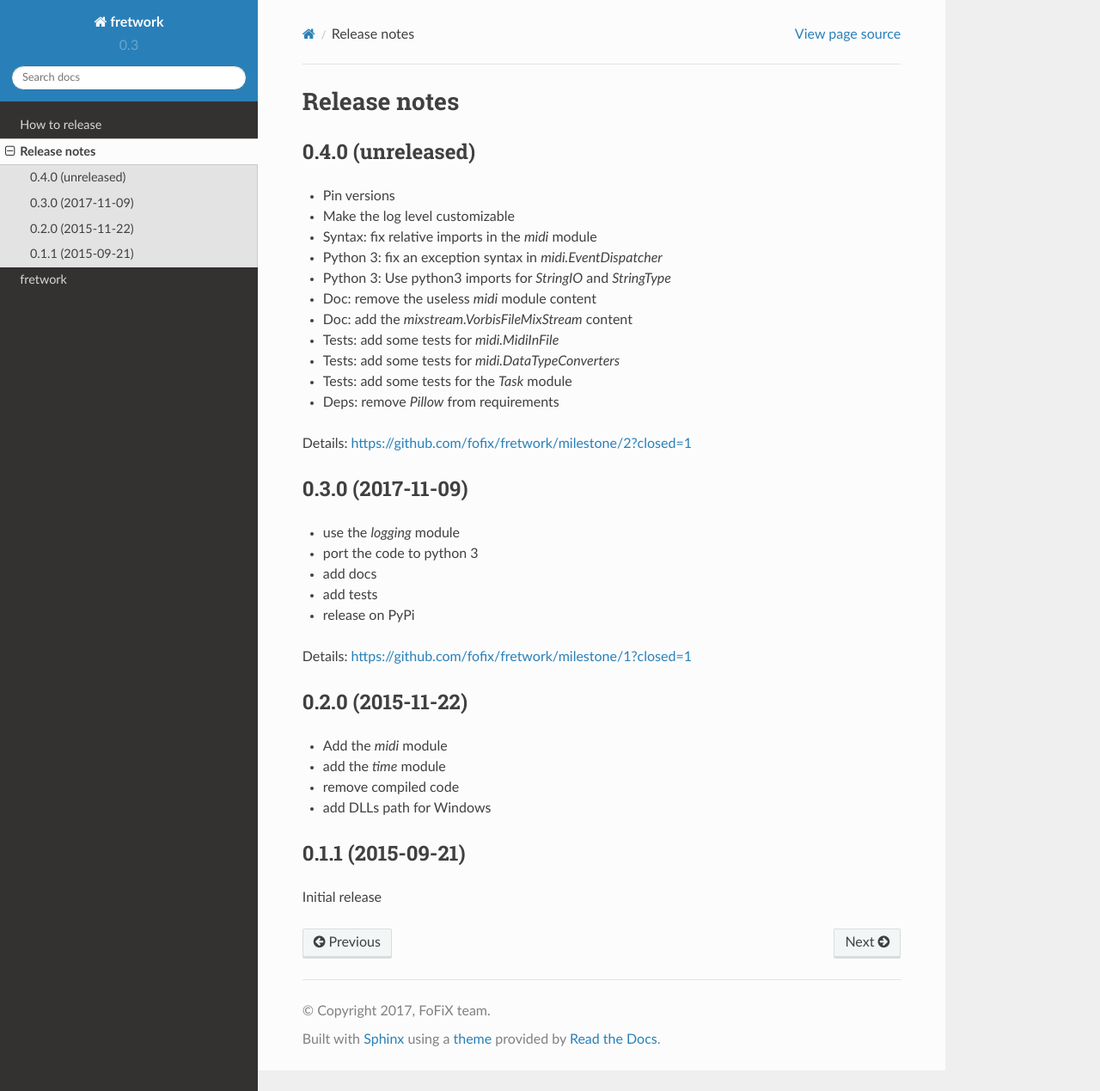
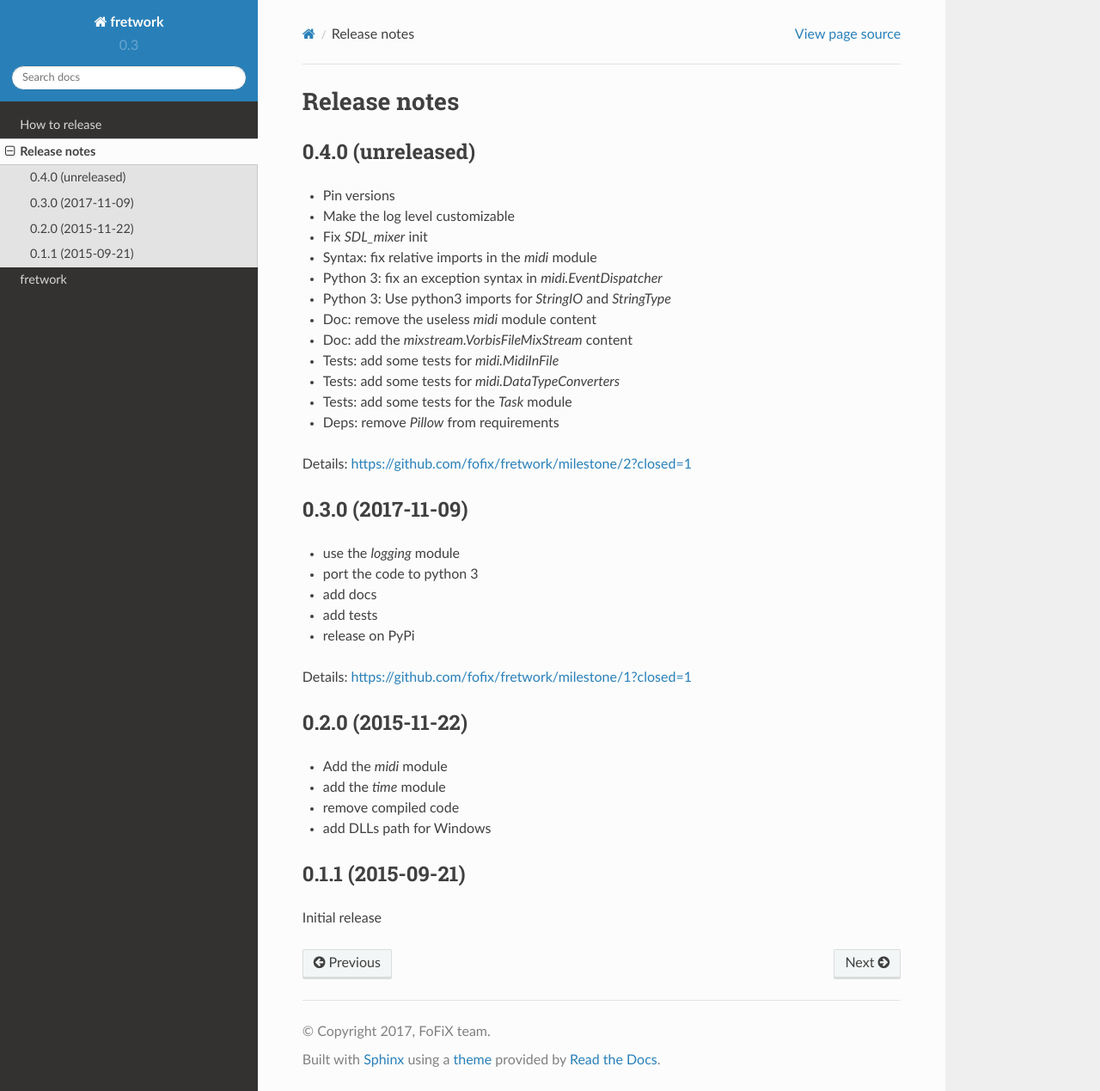
Before and after one commit to fofix/fretwork, a Sphinx documentation site: the page built from doc/source/releasenotes.rst, in a window 1280 px wide and 1269 px high. Shown: the whole window at 86% size. Built offline with Sphinx 7.4.7 and the Read the Docs theme 2.0.0, drawn with Linux system fonts in a browser that asks for light colours.

Commit message:
Doc: update release notes about SDL_mixer
Ref #44

```diff
--- a/doc/source/releasenotes.rst
+++ b/doc/source/releasenotes.rst
@@ -6,6 +6,7 @@ Release notes
 
 - Pin versions
 - Make the log level customizable
+- Fix `SDL_mixer` init
 - Syntax: fix relative imports in the `midi` module
 - Python 3: fix an exception syntax in `midi.EventDispatcher`
 - Python 3: Use python3 imports for `StringIO` and `StringType`
```
